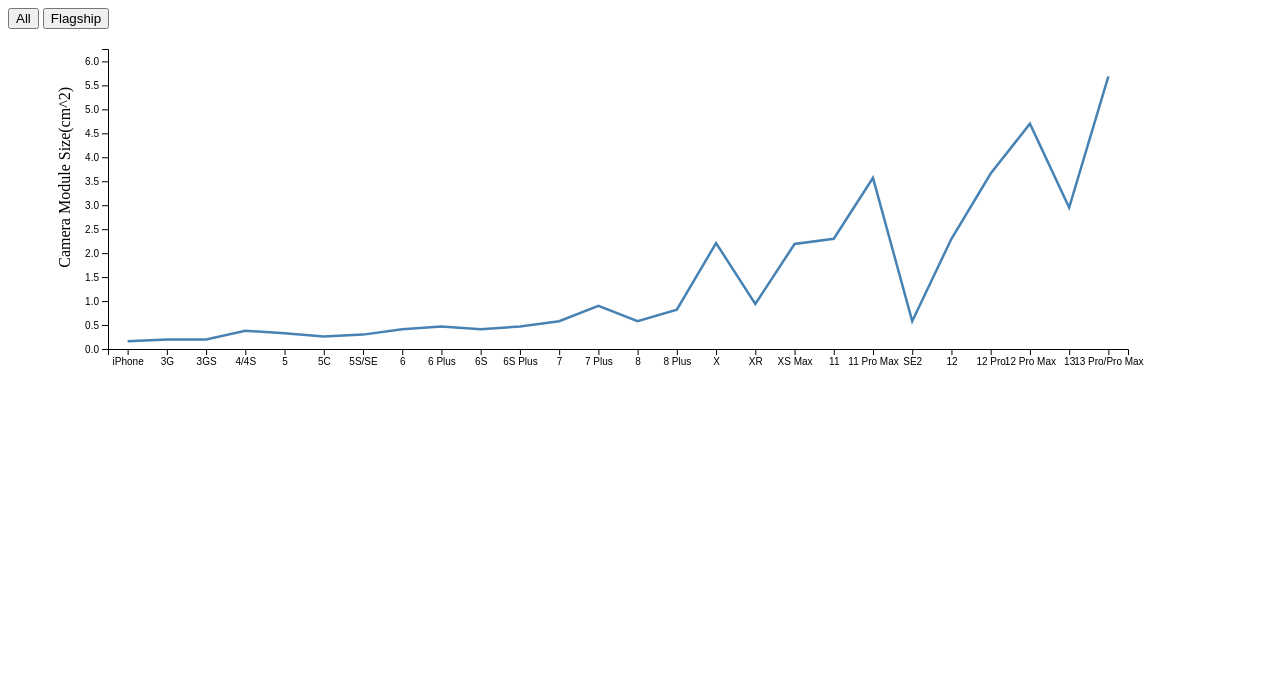
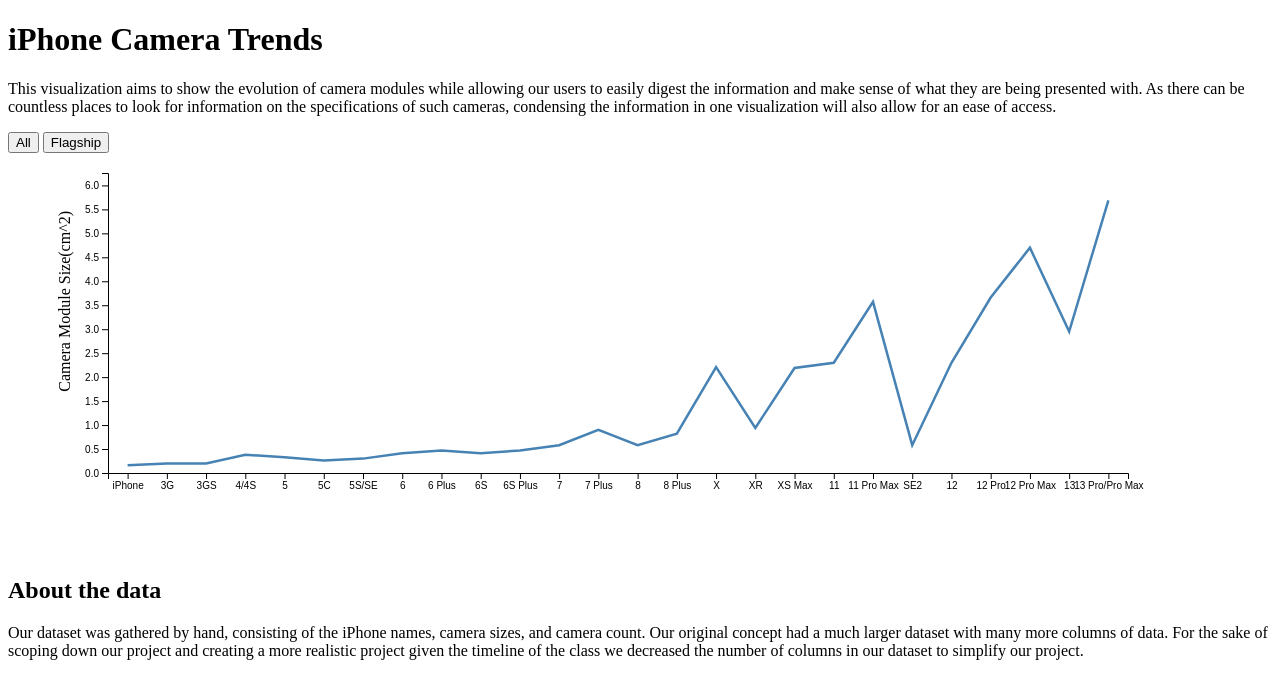
Before and after one commit to changz23-1836696/474Final, a plain HTML site: page iPhoneCam/index.html in a window 1280 px wide. Drawn offline with nearby package versions, Linux system fonts and the light colour scheme; a script that the page names is missing.

Commit message:
Update index.html

```diff
--- a/iPhoneCam/index.html
+++ b/iPhoneCam/index.html
@@ -8,7 +8,8 @@
 <body>
     <!-- Load d3.js -->
 <script src="main.js"></script>
-
+<h1>iPhone Camera Trends</h1>
+<p>This visualization aims to show the evolution of camera modules while allowing our users to easily digest the information and make sense of what they are being presented with. As there can be countless places to look for information on the specifications of such cameras, condensing the information in one visualization will also allow for an ease of access. </p>
 <!-- Add 2 buttons -->
 <button onclick="update(data1)">All</button>
 <button onclick="update(data2)">Flagship</button>
@@ -46,6 +47,9 @@
 
 <!-- Create a div where the graph will take place -->
 <div id="my_dataviz"></div>
+<h2>About the data</h2>
+<p>Our dataset was gathered by hand, consisting of the iPhone names, camera sizes, and camera count. Our original concept had a much larger dataset with many more columns of data. For the sake of scoping down our project and creating a more realistic project given the timeline of the class we decreased the number of columns in our dataset to simplify our project.
+</p>
 </body>
 <script src="https://d3js.org/d3.v5.min.js"></script>
 <script src="./stock_prices.js"></script>
```
